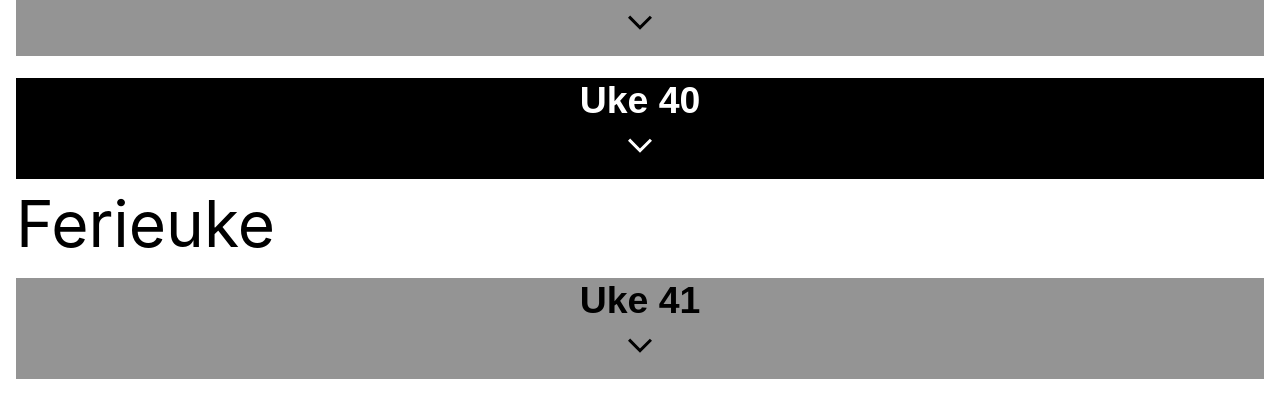
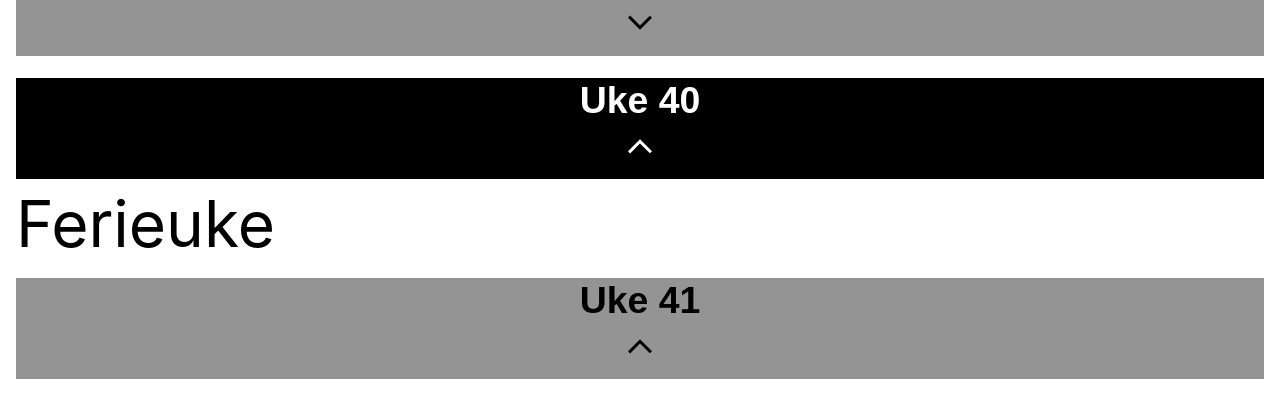
Before and after one commit to ostensrud/foelgeliste, a Next.js app: page /komplett in a window 1280 px wide. Shown: the part 860-1273 px from the top of the page. Built offline with nearby package versions, Linux system fonts and the light colour scheme.

Commit message:
Animasjon på ikon

```diff
--- a/components/Assets.tsx
+++ b/components/Assets.tsx
@@ -5,8 +5,13 @@ const Lunch = () => (
   </svg>
 );
 
-const ExpandMore = () => (
-  <svg xmlns="http://www.w3.org/2000/svg" height="48" width="48">
+const ExpandMore = ({ classNames }: { classNames?: string }) => (
+  <svg
+    xmlns="http://www.w3.org/2000/svg"
+    height="48"
+    width="48"
+    className={classNames}
+  >
     <path d="m24 30.75-12-12 2.15-2.15L24 26.5l9.85-9.85L36 18.8Z" />
   </svg>
 );
--- a/components/hideaway/Hideaway.tsx
+++ b/components/hideaway/Hideaway.tsx
@@ -17,7 +17,7 @@ const Hideaway = (props: HideawayProps) => {
     <section className={classes}>
       <button type={"button"} onClick={() => toggleVisInnhold(!visInnhold)}>
         {props.title}
-        <ExpandMore />
+        <ExpandMore classNames={visInnhold ? "expanded" : "hidden"} />
       </button>
       {visInnhold && props.children}
     </section>
--- a/styles/styles.css
+++ b/styles/styles.css
@@ -134,6 +134,16 @@ td {
   fill: var(--light-color);
 }
 
+.hideaway > button > svg {
+  transition: transform;
+  transition-duration: 300ms;
+  transition-timing-function: ease-in;
+}
+
+svg.expanded {
+  transform: rotateX(180deg);
+}
+
 /* .uke > button {
   border: none;
   background-color: transparent;
```
